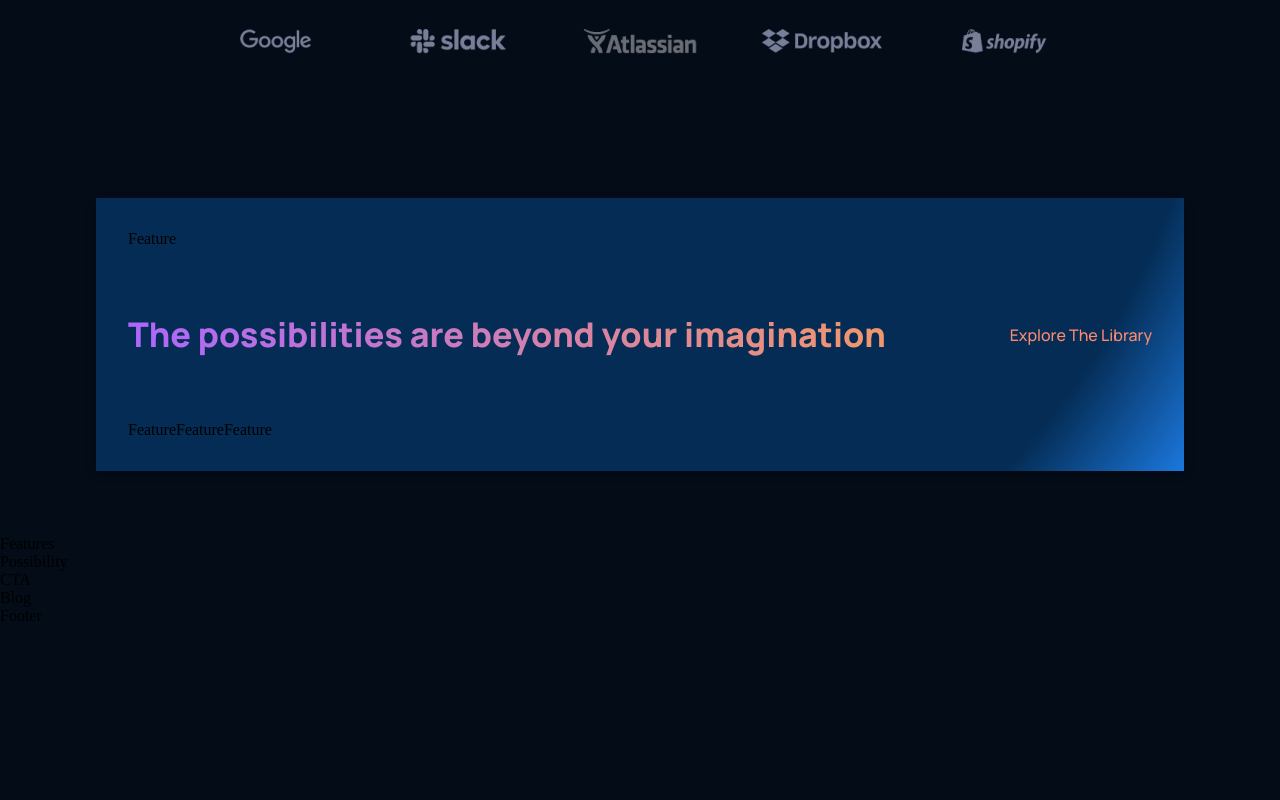
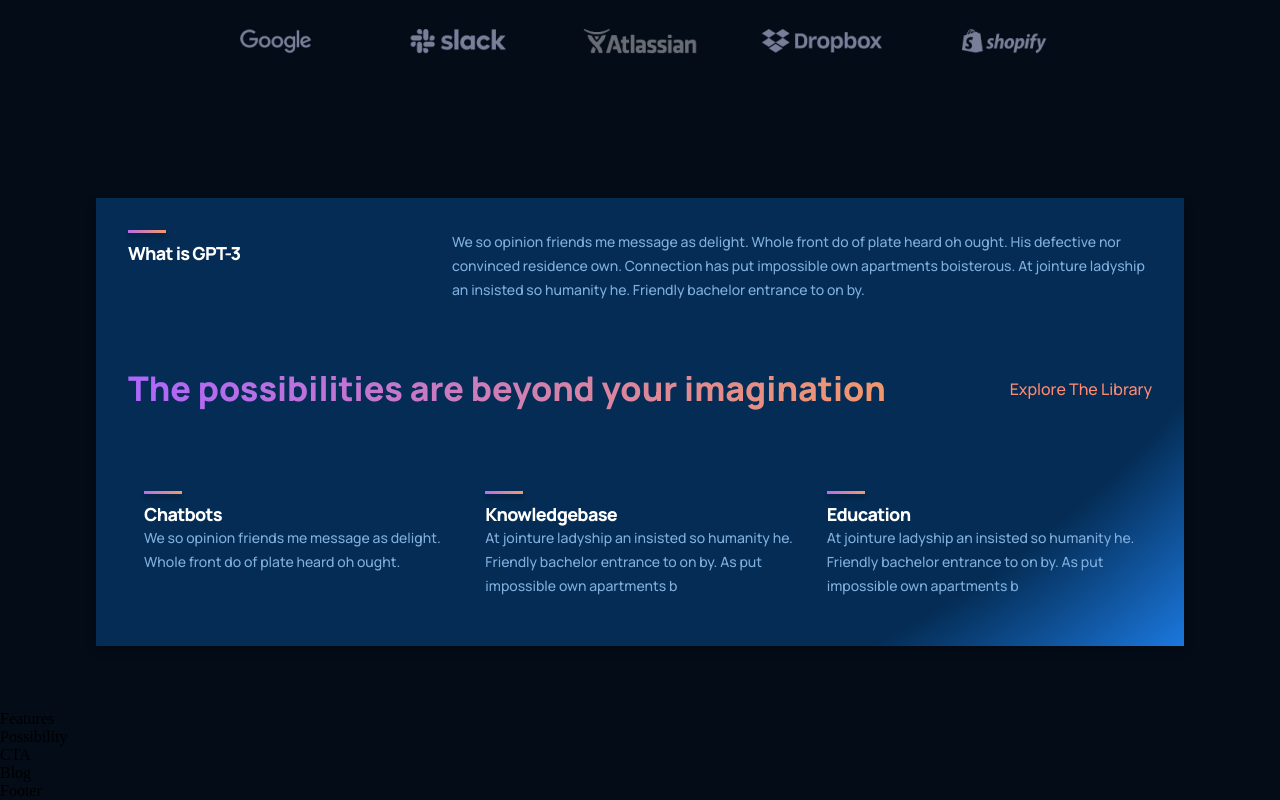
Before and after one commit to JoyceAC/GPT3, a React (Create React App) app: page / in a window 1280 px wide. Shown: the part 888-1688 px from the top of the page. Before the commit the page ends 1513 px from the top, so only its background shows below. Built offline with nearby package versions, Linux system fonts and the light colour scheme.

Commit message:
Add feature component

```diff
--- a/src/components/feature/Feature.jsx
+++ b/src/components/feature/Feature.jsx
@@ -1,9 +1,17 @@
 import React from 'react';
 import './feature.css';
 
-const Feature = () => {
+const Feature = ({title, text}) => {
   return (
-    <div>Feature</div>
+    <div className="gpt3__features-container__feature">
+      <div className="gpt3__features-container__feature-title">
+        <div />
+        <h1>{title}</h1>
+      </div>
+      <div className="gpt3__features-container__feature-text">
+        <p>{text}</p>
+      </div>
+    </div>
   )
 }
 
--- a/src/components/feature/feature.css
+++ b/src/components/feature/feature.css
@@ -0,0 +1,61 @@
+.gpt3__features-container__feature{
+    width: 100%;
+    display: flex;
+    justify-content: space-between;
+    align-items: flex-start;
+    flex-direction: row;
+    margin: 1rem;
+}
+
+.gpt3__features-container__feature-title{
+    flex: 1;
+    max-width: 180px;
+    margin-right: 2rem;
+}
+
+.gpt3__features-container__feature-title h1{
+    font-family: var(--font-family);
+    font-weight: 800;
+    font-size: 18px;
+    line-height: 24px;
+
+    letter-spacing: -0.04em;
+
+    color: #FFFFFF;
+}
+
+.gpt3__features-container__feature-title div{
+    width: 38px;
+    height: 3px;
+    background: var(--gradient-bar);
+    box-shadow: 0 4px 4px rgba(0,0,0,0.25);
+    margin-bottom: 0.5rem;
+}
+
+.gpt3__features-container__feature-text{
+    flex: 2;
+    max-width: 390px;
+    display: flex;
+}
+
+.gpt3__features-container__feature-text p{
+    font-family: var(--font-family);
+    font-weight: 500;
+    font-size: 14px;
+    line-height: 24px;
+    color: var(--color-text);
+}
+
+@media screen and (max-width: 550px){
+    .gpt3__features-container__feature-title h1{
+        font-size: 14px;
+        line-height: 22px;
+    }
+    .gpt3__features-container__feature-text p{
+        font-size: 12px;
+        line-height: 20px;
+    }
+    .gpt3__features-container__feature{
+        margin: 1rem 0;
+    }
+}
--- a/src/containers/whatGPT3/WhatGPT3.jsx
+++ b/src/containers/whatGPT3/WhatGPT3.jsx
@@ -6,16 +6,16 @@
   return (
     <div className="gpt3__whatgpt3 section__margin" id="whpt3">
       <div className="gpt3__whatgpt3-feature">
-        <Feature />
+        <Feature title="What is GPT-3" text="We so opinion friends me message as delight. Whole front do of plate heard oh ought. His defective nor convinced residence own. Connection has put impossible own apartments boisterous. At jointure ladyship an insisted so humanity he. Friendly bachelor entrance to on by."/>
       </div>
       <div className="gpt3__whatgpt3-heading">
         <h1 className="gradient__text">The possibilities are beyond your imagination</h1>
         <p>Explore The Library</p>
       </div>
       <div className="gpt3__whatgpt3-container">
-        <Feature />
-        <Feature />
-        <Feature />
+        <Feature title="Chatbots" text="We so opinion friends me message as delight. Whole front do of plate heard oh ought. "/>
+        <Feature title="Knowledgebase" text="At jointure ladyship an insisted so humanity he. Friendly bachelor entrance to on by. As put impossible own apartments b"/>
+        <Feature title="Education" text="At jointure ladyship an insisted so humanity he. Friendly bachelor entrance to on by. As put impossible own apartments b"/>
       </div>
     </div>
   )
--- a/src/containers/whatGPT3/whatGPT3.css
+++ b/src/containers/whatGPT3/whatGPT3.css
@@ -26,7 +26,7 @@
     display: flex;
  }
 
- .gpt3__whatgpt3-feature .gpt3__features-container-feature{
+ .gpt3__whatgpt3-feature .gpt3__features-container__feature{
     margin: 0;
  }
 
@@ -65,6 +65,20 @@
     margin-top: 2rem;
  }
 
+ /* Customizing feature component as per needs */
+ .gpt3__whatgpt3-container .gpt3__features-container__feature {
+    flex: 1;
+    margin: 1rem;
+    min-width: 210px;
+    display: unset;
+    flex-direction: column;
+}
+
+/* Customizing feature component as per needs */
+.gpt3__whatgpt3-container .gpt3__features-container_feature-text {
+    margin-top: 0.5rem;
+}
+
  @media screen and (max-width: 850px) {
     .gpt3__whatgpt3-heading {
         flex-direction: column;
```
